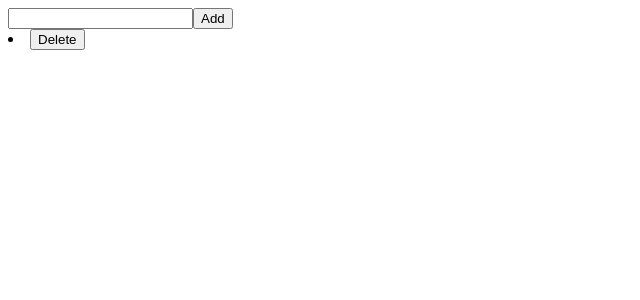
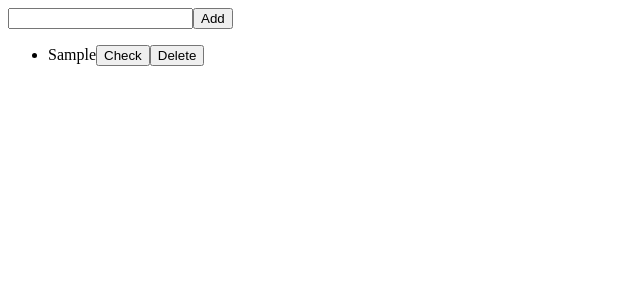
Before and after one commit to klervicn/todo-redux, a React (Create React App) app: page / in a window 1280 px wide. Both pictures are taken after typing "Sample" into the empty fields and a click on the button "Add". Shown: the top 300 px of the page, without its empty margins (0-640 px from the left). Built offline with nearby package versions, Linux system fonts and the light colour scheme.

Commit message:
Improve presentationnals

```diff
--- a/src/components/Todo.js
+++ b/src/components/Todo.js
@@ -1,9 +1,15 @@
 import React from 'react';
 import PropTypes from 'prop-types';
 
-const Todo = ({ onClick, isCompleted, text }) => (
-  <li onClick={onClick}>
-    {text} <button>Delete</button>
+const Todo = ({ onTodoClick, onDeleteClick, isCompleted, text }) => (
+  <li
+    style={{
+      textDecoration: isCompleted ? 'line-through' : 'none'
+    }}
+  >
+    {text}
+    <button onClick={onTodoClick}>Check</button>
+    <button onClick={onDeleteClick}>Delete</button>
   </li>
 );
 
--- a/src/components/TodoList.js
+++ b/src/components/TodoList.js
@@ -2,10 +2,18 @@ import React from 'react';
 import PropTypes from 'prop-types';
 import Todo from './Todo'; //onClick, isCompleted, text
 
-const TodoList = () => (
-  <div>
-    <Todo />
-  </div>
+const TodoList = ({ todos, onTodoClick, onDeleteClick }) => (
+  <ul>
+    {todos.map(todo => (
+      <Todo
+        key={todo.id}
+        isCompleted={todo.isCompleted}
+        text={todo.text}
+        onTodoClick={() => onTodoClick(todo.id)}
+        onDeleteClick={() => onDeleteClick(todo.id)}
+      />
+    ))}
+  </ul>
 );
 
 //PropTypes
```
